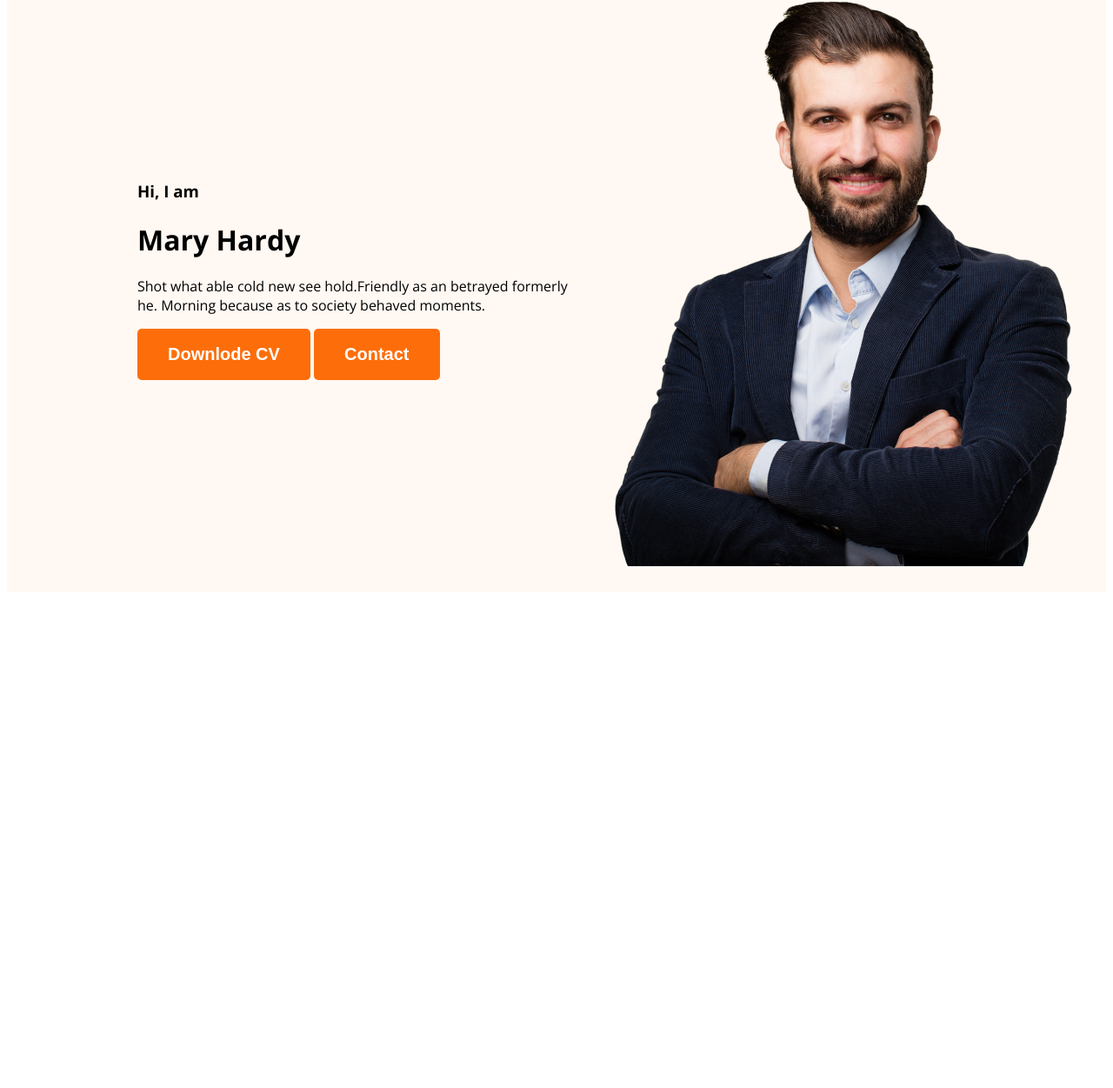
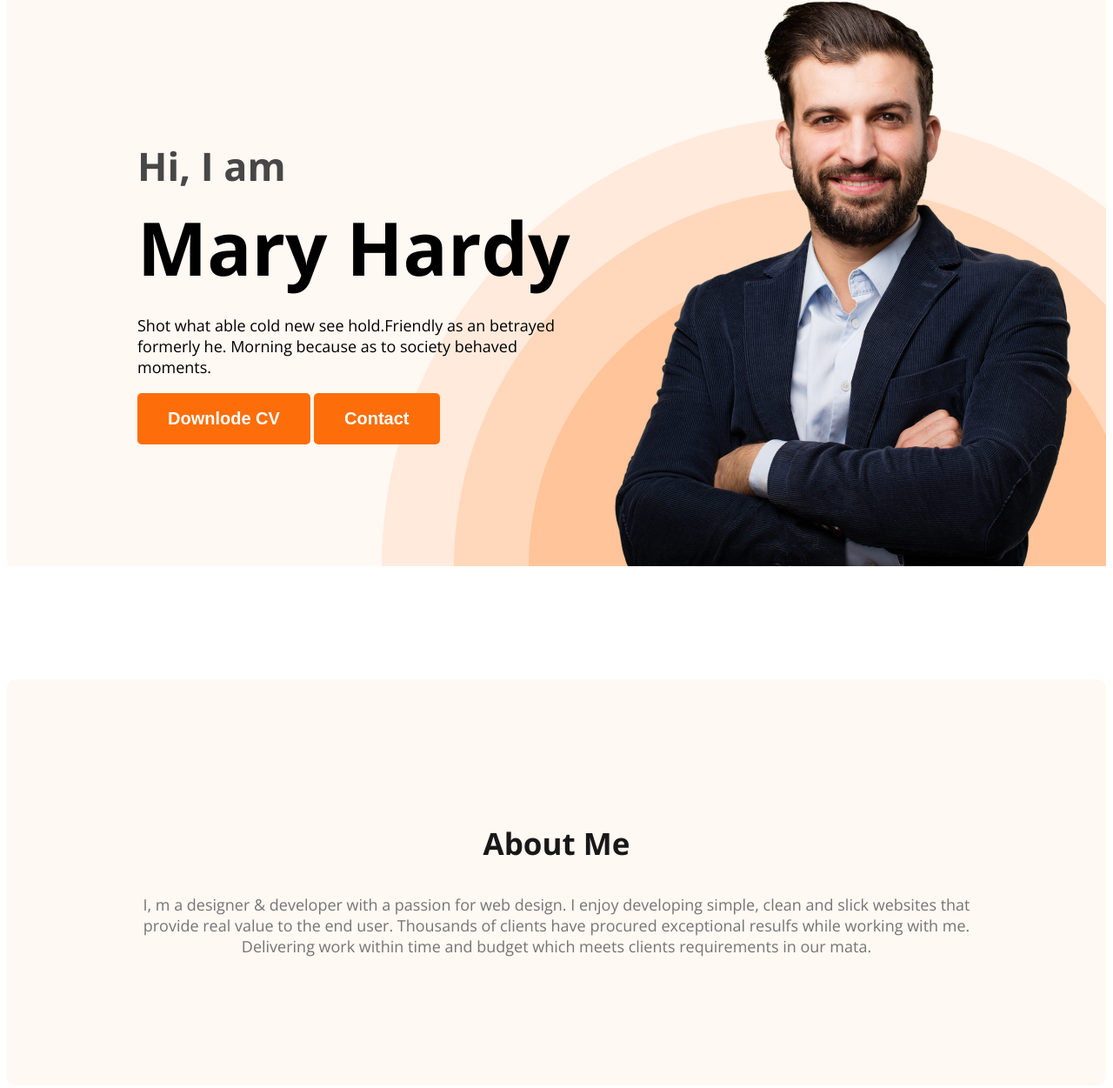
Before and after one commit to Iqbalmasudr/webdeveloper-Portfolio, a plain HTML site: page index.html in a window 1280 px wide. Shown: the part 214-1465 px from the top of the page at 87% size. Before the commit the page ends 903 px from the top, so only its background shows below. Drawn offline with nearby package versions, Linux system fonts and the light colour scheme.

Commit message:
About section

```diff
--- a/index.html
+++ b/index.html
@@ -34,13 +34,14 @@
         </nav>
 
         <div class="banner">
-            <div>
-                <h3>Hi, I am</h3>
-                <h1>Mary Hardy</h1>
-                <p>Shot what able cold new see hold.Friendly as an betrayed formerly he. Morning because as to society
+            <div class="banner-content">
+                <h3 class="banner-greeting">Hi, I am</h3>
+                <h1 class="banner-title">Mary Hardy</h1>
+                <p class="banner-description">Shot what able cold new see hold.Friendly as an betrayed formerly he.
+                    Morning because as to society
                     behaved moments.</p>
-                    <button class="btn-primary">Downlode CV</button>
-                    <button class="btn-primary">Contact</button>
+                <button class="btn-primary">Downlode CV</button>
+                <button class="btn-primary">Contact</button>
             </div>
             <img class="profile-picture" src="images/hardy.png" alt="">
         </div>
@@ -48,6 +49,15 @@
     </header>
     <!-- main ar article -->
     <main>
+        <section class="about">
+            <h3 class="section-title">About Me</h3>
+            <p class="section-description">
+                I, m a designer & developer with a passion for web design. I enjoy developing simple, clean and slick
+                websites that provide real value to the end user. Thousands of clients have procured exceptional resulfs
+                while working with me. Delivering work within time and budget which meets clients requirements in our
+                mata.
+            </p>
+        </section>
 
     </main>
     <!-- footer ar desing -->
--- a/style/portfolio.css
+++ b/style/portfolio.css
@@ -21,6 +21,20 @@ body {
     font-weight: 700;
     padding: 18px 35px;
 }
+
+.section-title {
+    color: #181818;
+    text-align: center;
+    font-size: 35px;;
+    font-weight: 700;
+}
+.section-description{
+    color: #757575;
+text-align: center;
+font-size: 18px;
+}
+
+
 
 /* nav related styles */
 nav {
@@ -55,12 +69,20 @@ nav a {
 
 .header {
     background: #FFF8F3;
+    background-image: url('../images/header_bg.png');
+    background-repeat: no-repeat;
+    background-position: bottom right;
 }
 
 .banner {
-    padding: 30px 30px 30px 150px;
+    padding: 30px 30px 0px 150px;
     display: flex;
     align-items: center;
+    justify-content: space-between;
+}
+
+.banner-content {
+    min-width: 500px;
 }
 
 .banner .profile-picture {
@@ -68,3 +90,31 @@ nav a {
     height: 676px;
     /* flex-shrink: 0; */
 }
+
+.banner-greeting {
+    font-size: 45px;
+    color: #474747;
+    margin-bottom: 0;
+}
+
+.banner-title {
+    font-size: 85px;
+    font-weight: 700;
+    margin-top: 5px;
+    margin-bottom: 20px;
+}
+
+.banner-description {
+    font-size: 18px;
+    font-weight: 400;
+
+}
+
+/* main section style */
+/* about */
+.about {
+    padding: 130px;
+    border-radius: 10px;
+    background: #FFF8F3;
+    margin: 130px 0;
+}
```
